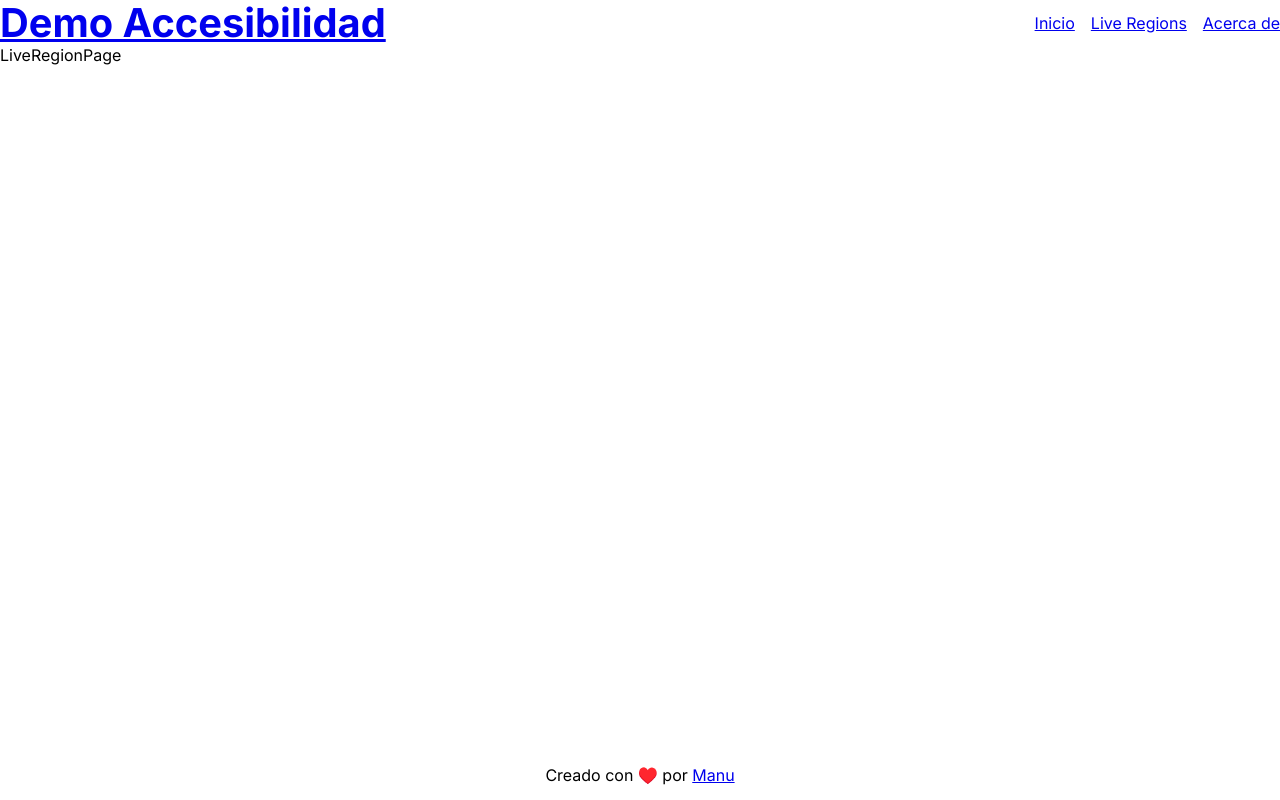
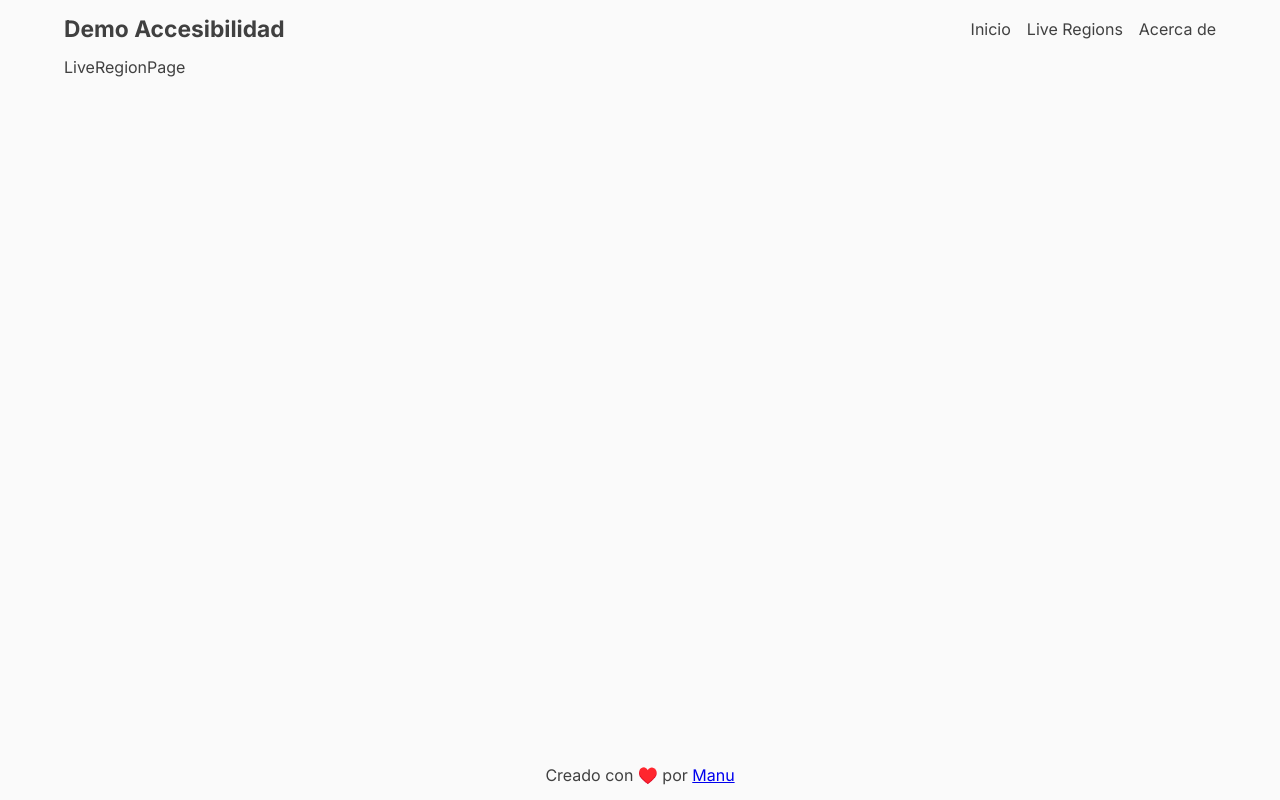
Before and after one commit to msilenzi/demo-accesibilidad, a React (Vite) app: page /live-demo in a window 1280 px wide. Built offline with nearby package versions, Linux system fonts and the light colour scheme.

Commit message:
agregar estilos al header

```diff
--- a/src/layouts/MainLayout.css
+++ b/src/layouts/MainLayout.css
@@ -5,9 +5,11 @@
 }
 
 .site-header {
-  display: flex;
-  justify-content: space-between;
-  align-items: center;
+  .container {
+    display: flex;
+    justify-content: space-between;
+    align-items: center;
+  }
 
   h1 {
     margin: 0;
@@ -22,6 +24,21 @@
     align-items: center;
     gap: 1rem;
   }
+
+  a {
+    display: block;
+    text-decoration: none;
+    color: var(--neutral-700);
+
+    &:hover {
+      text-decoration: underline;
+      color: var(--neutral-800);
+    }
+  }
+
+  nav a {
+    padding: 1.25rem 0;
+  }
 }
 
 .site-main {
@@ -31,3 +48,24 @@
 .site-footer {
   text-align: center;
 }
+
+.skip-link {
+  position: absolute;
+  top: -3rem;
+  left: 0.5rem;
+  border-radius: 0.25rem;
+  background: var(--neutral-800);
+  color: var(--neutral-50);
+  padding: 0.75rem;
+  z-index: 100;
+  transition: top 0.3s;
+  box-shadow: 0 0 4px rgba(0, 0, 0, 0.3);
+
+  /*
+    Cuando se hace focus al elemento navegando con el teclado se lo muestra
+    en pantalla
+  */
+  &:focus-within {
+    top: 0.5rem;
+  }
+}
--- a/src/layouts/MainLayout.tsx
+++ b/src/layouts/MainLayout.tsx
@@ -4,9 +4,12 @@ import './MainLayout.css'
 
 export function MainLayout() {
   return (
-    <div className='site-layout'>
-      <header className='site-header'>
-        <h1>
+    <>
+      <SkipLink />
+      <div className="site-layout">
+        <header className="site-header">
+          <div className="container">
+            <h1 className="h3">
               <Link to="/">Demo Accesibilidad</Link>
             </h1>
             <nav>
@@ -22,13 +25,14 @@ export function MainLayout() {
                 </li>
               </ul>
             </nav>
+          </div>
         </header>
 
-      <main id="main-content" className='site-main'>
+        <main id="main-content" className="site-main container">
           <Outlet />
         </main>
 
-      <footer className='site-footer'>
+        <footer className="site-footer">
           <p>
             Creado con ♥️ por{' '}
             <a
@@ -41,5 +45,18 @@ export function MainLayout() {
           </p>
         </footer>
       </div>
+    </>
   )
 }
+
+/**
+ * Componente que muestra un enlace para saltar al contenido principal.
+ * Esencial para usuarios de teclado.
+ */
+function SkipLink() {
+  return (
+    <a href="#main-content" className="skip-link">
+      Ir al contenido principal
+    </a>
+  )
+}
--- a/src/styles/globals.css
+++ b/src/styles/globals.css
@@ -1,6 +1,17 @@
 body {
   font-family: var(--ff-text);
   font-size: var(--fs-base);
+  background-color: var(--neutral-50);
+  color: var(--neutral-700);
+}
+
+*:focus {
+  outline: none;
+}
+
+*:focus-visible {
+  outline: var(--neutral-700) 2px solid;
+  outline-offset: 2px;
 }
 
 h1,
@@ -42,3 +53,9 @@ h5,
 .h5 {
   font-size: var(--fs-h5);
 }
+
+.container {
+  max-width: 1200px;
+  margin: 0 auto;
+  width: 90%;
+}
--- a/src/styles/variables.css
+++ b/src/styles/variables.css
@@ -1,6 +1,8 @@
 :root {
+  /* Fonts ------------------------------------------------------------------ */
+
   --fs-base: 1rem;
-  --fs-type-scale: 1.2;
+  --fs-type-scale: 1.125;
   --fs-h1: calc(var(--fs-type-scale) * var(--fs-h2));
   --fs-h2: calc(var(--fs-type-scale) * var(--fs-h3));
   --fs-h3: calc(var(--fs-type-scale) * var(--fs-h4));
@@ -11,4 +13,18 @@
     'Inter', system-ui, 'Segoe UI', Roboto, Helvetica, Arial, sans-serif,
     'Apple Color Emoji', 'Segoe UI Emoji';
   --ff-title: var(--ff-text);
+
+  /* Colors ----------------------------------------------------------------- */
+
+  --neutral-50: oklch(0.985 0 0);
+  --neutral-100: oklch(0.97 0 0);
+  --neutral-200: oklch(0.922 0 0);
+  --neutral-300: oklch(0.87 0 0);
+  --neutral-400: oklch(0.708 0 0);
+  --neutral-500: oklch(0.556 0 0);
+  --neutral-600: oklch(0.439 0 0);
+  --neutral-700: oklch(0.371 0 0);
+  --neutral-800: oklch(0.269 0 0);
+  --neutral-900: oklch(0.205 0 0);
+  --neutral-950: oklch(0.145 0 0);
 }
```
Lines whose indentation alone changed are shown as unchanged.
